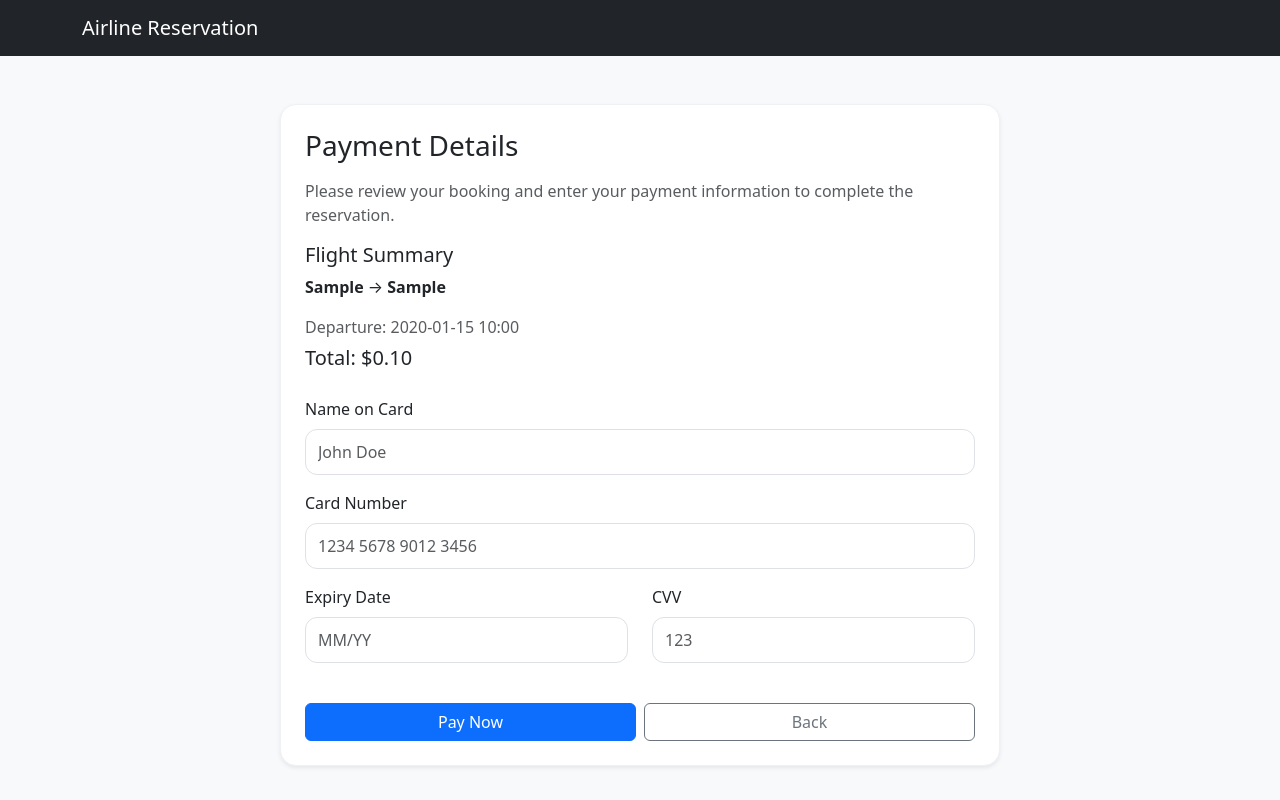
After one commit to Sameer-Abdullah/flight-reservation-system-group40, a Flask app: template templates/payments.html in a window 1280 px wide. The commit adds this page. Run offline with Flask 3, Linux system fonts and the light colour scheme; the template is opened without the code that fills it: values that come from a table or form of the project are taken from there, others are empty; tables that the repository leaves empty hold one stand-in row (values such as "Sample post").

Commit message:
Added a payments page template

```diff
--- a/templates/booking.html
+++ b/templates/booking.html
@@ -7,7 +7,7 @@
     <p class="fs-5">Price: ${{ '%.2f' % (flight.price_cents/100) }}</p>
 
     <div class="d-flex gap-2 mt-4">
-      <a class="btn btn-primary" href="#">Confirm Booking</a>
+      <a class="btn btn-primary" href="{{ url_for('payments.payments_page', flight_id=flight.id) }}">Confirm Booking</a>
       <a class="btn btn-outline-secondary" href="/search">Back to Search</a>
     </div>
   </div>
--- /dev/null
+++ b/templates/payments.html
@@ -0,0 +1,45 @@
+{% extends "base.html" %}
+{% block content %}
+  <div class="mx-auto mt-4 p-4 bg-white rounded-4 shadow-sm" style="max-width:720px; border:1px solid #eef2f7;">
+    <h3 class="mb-3">Payment Details</h3>
+
+    <p class="text-muted">Please review your booking and enter your payment information to complete the reservation.</p>
+
+    <!-- Flight Summary Section -->
+    <div class="mb-4">
+      <h5>Flight Summary</h5>
+      <p><strong>{{ flight.origin }}</strong> → <strong>{{ flight.destination }}</strong></p>
+      <p class="text-muted mb-1">Departure: {{ flight.depart_time.strftime('%Y-%m-%d %H:%M') }}</p>
+      <p class="fs-5">Total: ${{ '%.2f' % (flight.price_cents/100) }}</p>
+    </div>
+
+    <!-- Payment Form Section -->
+    <form action="/process_payment" method="POST">
+      <div class="mb-3">
+        <label for="cardName" class="form-label">Name on Card</label>
+        <input type="text" class="form-control" id="cardName" name="cardName" placeholder="John Doe" required>
+      </div>
+
+      <div class="mb-3">
+        <label for="cardNumber" class="form-label">Card Number</label>
+        <input type="text" class="form-control" id="cardNumber" name="cardNumber" placeholder="1234 5678 9012 3456" required>
+      </div>
+
+      <div class="row">
+        <div class="col-md-6 mb-3">
+          <label for="expiry" class="form-label">Expiry Date</label>
+          <input type="text" class="form-control" id="expiry" name="expiry" placeholder="MM/YY" required>
+        </div>
+        <div class="col-md-6 mb-3">
+          <label for="cvv" class="form-label">CVV</label>
+          <input type="text" class="form-control" id="cvv" name="cvv" placeholder="123" required>
+        </div>
+      </div>
+
+      <div class="d-flex gap-2 mt-4">
+        <button type="submit" class="btn btn-primary w-50">Pay Now</button>
+        <a class="btn btn-outline-secondary w-50" href="/booking">Back</a>
+      </div>
+    </form>
+  </div>
+{% endblock %}
--- a/web/__init__.py
+++ b/web/__init__.py
@@ -39,6 +39,10 @@ def create_app():
     from .search import search_bp
     app.register_blueprint(search_bp)
 
+    from .payments import payments_bp
+    app.register_blueprint(payments_bp)
+
+
 
     from .search import search_bp
 
```
Also changed, not shown: web/payments.py (added, +26 -0 lines).
